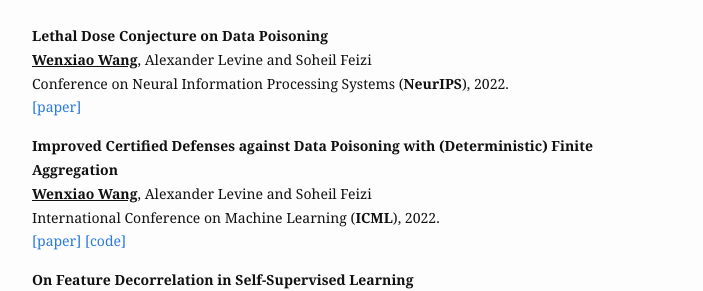
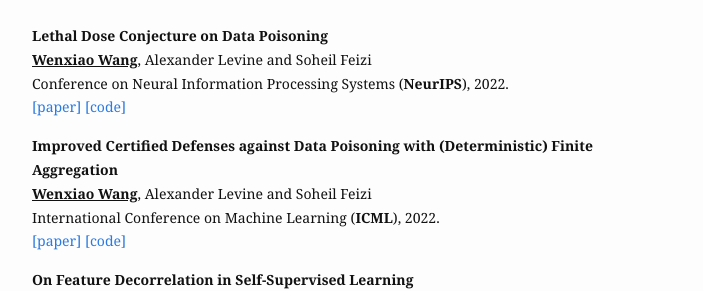
Before and after one commit to wangwenxiao/wangwenxiao.github.io, a Jekyll site: the page built from index.md, in a window 1280 px wide. Shown: the part 649-940 px from the top of the page, without its empty margins (288-991 px from the left). Built offline with Jekyll 4.4.1, drawn with Linux system fonts in a browser that asks for light colours.

Commit message:
update code for LDC

```diff
--- a/index.md
+++ b/index.md
@@ -23,7 +23,7 @@ Mazda Moayeri, **<u>Wenxiao Wang</u>**, Sahil Singla and Soheil Feizi
 **Lethal Dose Conjecture on Data Poisoning**
 **<u>Wenxiao Wang</u>**, Alexander Levine and Soheil Feizi
 Conference on Neural Information Processing Systems (**NeurIPS**), 2022.
-[[paper]](https://arxiv.org/abs/2208.03309)
+[[paper]](https://arxiv.org/abs/2208.03309) [[code]](https://github.com/wangwenxiao/FiniteAggregation)
 
 **Improved Certified Defenses against Data Poisoning with (Deterministic) Finite Aggregation**
 **<u>Wenxiao Wang</u>**, Alexander Levine and Soheil Feizi
```
